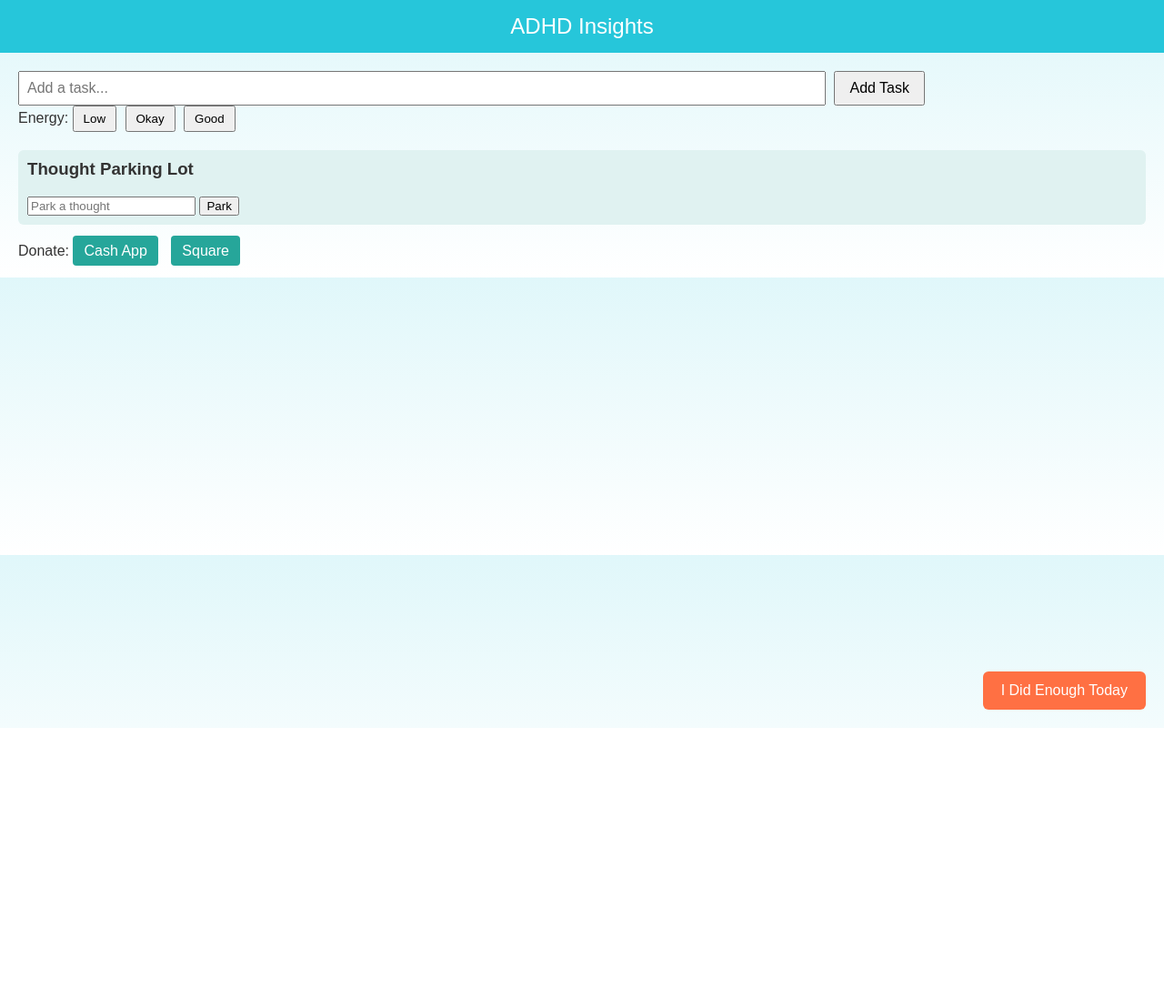
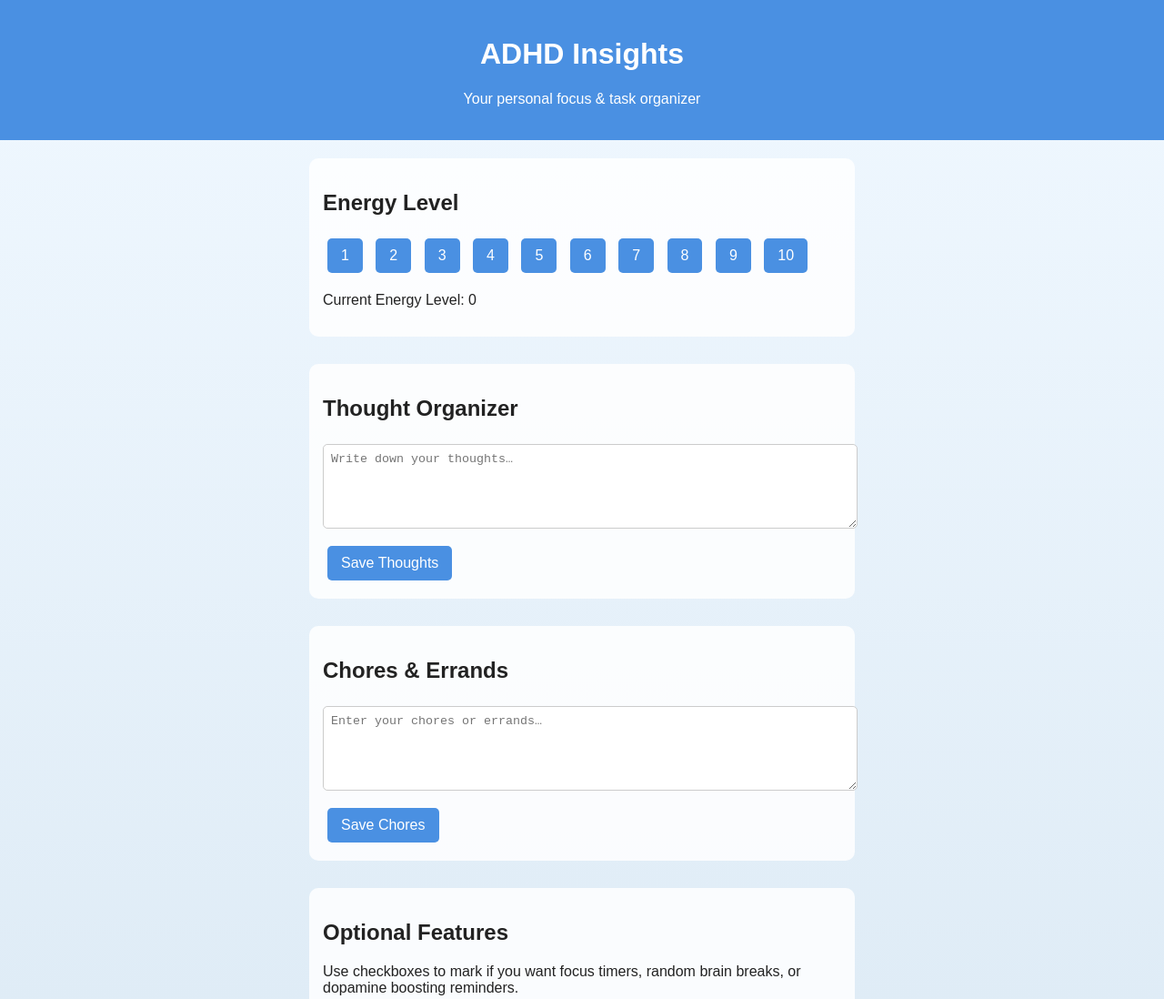
Before and after one commit to JesseLeeOnFB/ADHD-Insights, a plain HTML site: page index.html in a window 1280 px wide. Shown: the top 1098 px of the page at 91% size. Before the commit the page ends 800 px from the top, so only its background shows below. Drawn offline with Linux system fonts and the light colour scheme.

Commit message:
Update index.html

```diff
--- a/index.html
+++ b/index.html
@@ -2,139 +2,122 @@
 <html lang="en">
 <head>
   <meta charset="UTF-8">
+  <title>ADHD Insights</title>
   <meta name="viewport" content="width=device-width, initial-scale=1.0">
-<title>ADHD Insights</title>
+  <link rel="stylesheet" href="style.css">
   <style>
     body {
       font-family: Arial, sans-serif;
-    background: linear-gradient(to bottom, #e0f7fa, #ffffff);
+      background: linear-gradient(to bottom, #f0f8ff, #dbe9f4);
+      color: #222;
       margin: 0;
       padding: 0;
-    color: #333;
     }
     header {
-    background: #26c6da;
-    color: white;
-    padding: 15px;
       text-align: center;
-    font-size: 1.5rem;
+      padding: 20px;
+      background-color: #4a90e2;
+      color: #fff;
     }
     .container {
+      max-width: 600px;
+      margin: auto;
       padding: 20px;
     }
-  #taskInput {
-    width: 70%;
+    h2 { margin-top: 20px; }
+    button {
+      cursor: pointer;
+      margin: 5px;
+      padding: 10px 15px;
+      border-radius: 5px;
+      border: none;
+      background-color: #4a90e2;
+      color: #fff;
+      font-size: 1em;
+    }
+    button:hover {
+      background-color: #357ABD;
+    }
+    #energy-container button.selected {
+      background-color: #FFA500;
+    }
+    input[type="text"], textarea {
+      width: 100%;
       padding: 8px;
-    font-size: 1rem;
+      margin: 5px 0 10px 0;
+      border-radius: 5px;
+      border: 1px solid #ccc;
     }
-  #addTaskBtn {
-    padding: 8px 15px;
-    font-size: 1rem;
-    margin-left: 5px;
+    .section {
+      margin-bottom: 30px;
+      background: rgba(255,255,255,0.85);
+      padding: 15px;
+      border-radius: 10px;
     }
-  ul {
-    list-style: none;
-    padding: 0;
+    .donation-buttons a {
+      display: inline-block;
+      margin: 5px;
+      padding: 10px;
+      background-color: #4CAF50;
+      color: #fff;
+      border-radius: 5px;
+      text-decoration: none;
     }
-  li {
-    background: #b2ebf2;
-    margin: 10px 0;
-    padding: 10px;
-    border-radius: 6px;
-    display: flex;
-    align-items: center;
-    justify-content: space-between;
-    transition: opacity 0.5s;
-  }
-  .task-actions button {
-    margin-left: 5px;
-    cursor: pointer;
-  }
-  .faded {
-    opacity: 0.5;
-  }
-  #energyMeter button {
-    margin-right: 5px;
-    padding: 5px 10px;
-    cursor: pointer;
-  }
-  #parkingLot {
-    background: #e0f2f1;
-    padding: 10px;
-    margin-top: 20px;
-    border-radius: 6px;
-  }
-  #parkingLot h3 {
-    margin-top: 0;
-  }
-  .donation-btns a {
-    margin-right: 10px;
-    text-decoration: none;
-    background: #26a69a;
-    color: white;
-    padding: 8px 12px;
-    border-radius: 4px;
-  }
-  #doneToday {
-    position: fixed;
-    bottom: 20px;
-    right: 20px;
-    background: #ff7043;
-    color: white;
-    padding: 12px 20px;
-    border: none;
-    border-radius: 6px;
-    font-size: 1rem;
-    cursor: pointer;
-  }
-  #overlay {
-    position: fixed;
-    top:0; left:0; right:0; bottom:0;
-    background: rgba(0,0,0,0.7);
-    display: none;
-    align-items: center;
-    justify-content: center;
-    color:white;
-    font-size:1.5rem;
-    z-index: 1000;
-    text-align: center;
-    padding: 20px;
+    .donation-buttons a:hover {
+      background-color: #3e8e41;
     }
   </style>
 </head>
 <body>
+  <header>
+    <h1>ADHD Insights</h1>
+    <p>Your personal focus & task organizer</p>
+  </header>
 
-<header>ADHD Insights</header>
   <div class="container">
-  <input type="text" id="taskInput" placeholder="Add a task...">
-  <button id="addTaskBtn">Add Task</button>
 
-  <div id="energyMeter">
-    Energy:
-    <button data-energy="low">Low</button>
-    <button data-energy="okay">Okay</button>
-    <button data-energy="good">Good</button>
+    <!-- Energy Level Section -->
+    <div class="section">
+      <h2>Energy Level</h2>
+      <div id="energy-container">
+        <button class="energy-btn" data-value="1">1</button>
+        <button class="energy-btn" data-value="2">2</button>
+        <button class="energy-btn" data-value="3">3</button>
+        <button class="energy-btn" data-value="4">4</button>
+        <button class="energy-btn" data-value="5">5</button>
+        <button class="energy-btn" data-value="6">6</button>
+        <button class="energy-btn" data-value="7">7</button>
+        <button class="energy-btn" data-value="8">8</button>
+        <button class="energy-btn" data-value="9">9</button>
+        <button class="energy-btn" data-value="10">10</button>
+      </div>
+      <p>Current Energy Level: <span id="energy-display">0</span></p>
     </div>
 
-  <ul id="taskList"></ul>
-
-  <div id="parkingLot">
-    <h3>Thought Parking Lot</h3>
-    <ul id="parkedThoughts"></ul>
-    <input type="text" id="parkInput" placeholder="Park a thought">
-    <button id="parkBtn">Park</button>
+    <!-- Thought Organizer -->
+    <div class="section">
+      <h2>Thought Organizer</h2>
+      <textarea id="thoughts" rows="5" placeholder="Write down your thoughts…"></textarea>
+      <button id="save-thoughts">Save Thoughts</button>
     </div>
 
-  <div class="donation-btns" style="margin-top:20px;">
-    Donate:
-    <a href="https://cash.app/$Jlw4337" target="_blank">Cash App</a>
-    <a href="https://www.square.link/u/ucq75j9I?src=sheet" target="_blank">Square</a>
-  </div>
+    <!-- Reminders / Chores -->
+    <div class="section">
+      <h2>Chores & Errands</h2>
+      <textarea id="chores" rows="5" placeholder="Enter your chores or errands…"></textarea>
+      <button id="save-chores">Save Chores</button>
     </div>
 
-<button id="doneToday">I Did Enough Today</button>
-<div id="overlay">Rest is also productive! Come back tomorrow or continue tomorrow's list.</div>
+    <!-- Optional Features -->
+    <div class="section">
+      <h2>Optional Features</h2>
+      <p>Use checkboxes to mark if you want focus timers, random brain breaks, or dopamine boosting reminders.</p>
+      <label><input type="checkbox" id="timer"> Focus Timer</label><br>
+      <label><input type="checkbox" id="breaks"> Random Brain Breaks</label><br>
+      <label><input type="checkbox" id="dopamine"> Dopamine Reminders</label><br>
+    </div>
 
-<script src="script.js"></script>
-</body>
-</html>
+    <!-- Donations -->
+    <div class="section donation-buttons">
+      <h2>Support ADHD Insights</h2>
+      <a href
```
Lines whose indentation alone changed are shown as unchanged.
